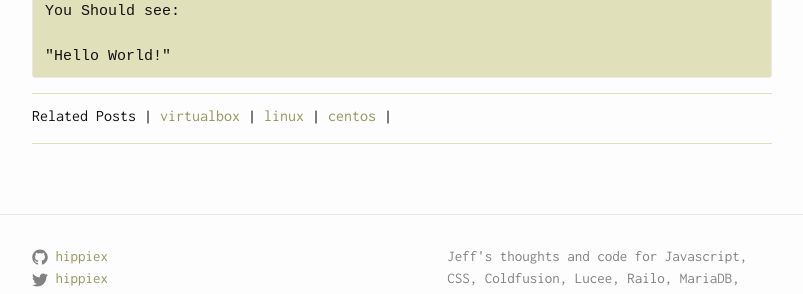
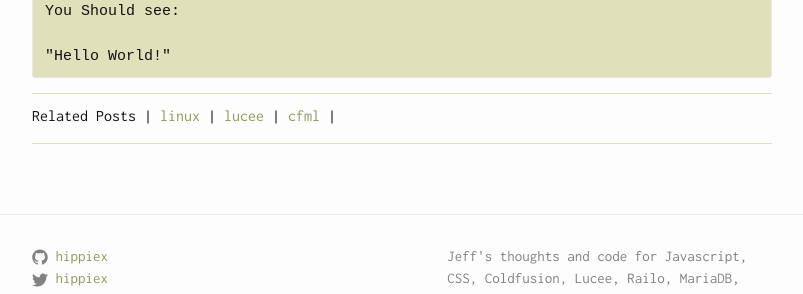
Before and after one commit to hippiex/hippiex.github.io, a Jekyll site: the page built from _posts/2016-03-29-lucee-apache-rest-weservices.markdown, in a window 1280 px wide and 900 px high, scrolled down 1855 px. Shown: the part 528-822 px from the top of the window, without its empty margins (238-1041 px from the left). Built offline with Jekyll 4.4.1, drawn with Linux system fonts in a browser that asks for light colours; comment, search, counter and statistics services are not loaded.

Commit message:
Fixing Tags

```diff
--- a/_posts/2016-03-29-lucee-apache-rest-weservices.markdown
+++ b/_posts/2016-03-29-lucee-apache-rest-weservices.markdown
@@ -2,7 +2,7 @@
 layout: post
 title:  "Setup of Lucee REST Web Services on Apache"
 date:   2016-03-29 13:00:00
-categories: virtualbox linux centos
+categories: linux lucee cfml
 author: "Jeff R."
 summary: "Getting REST Componets to work on Lucee / Apache / Linux"
 published: true
```
